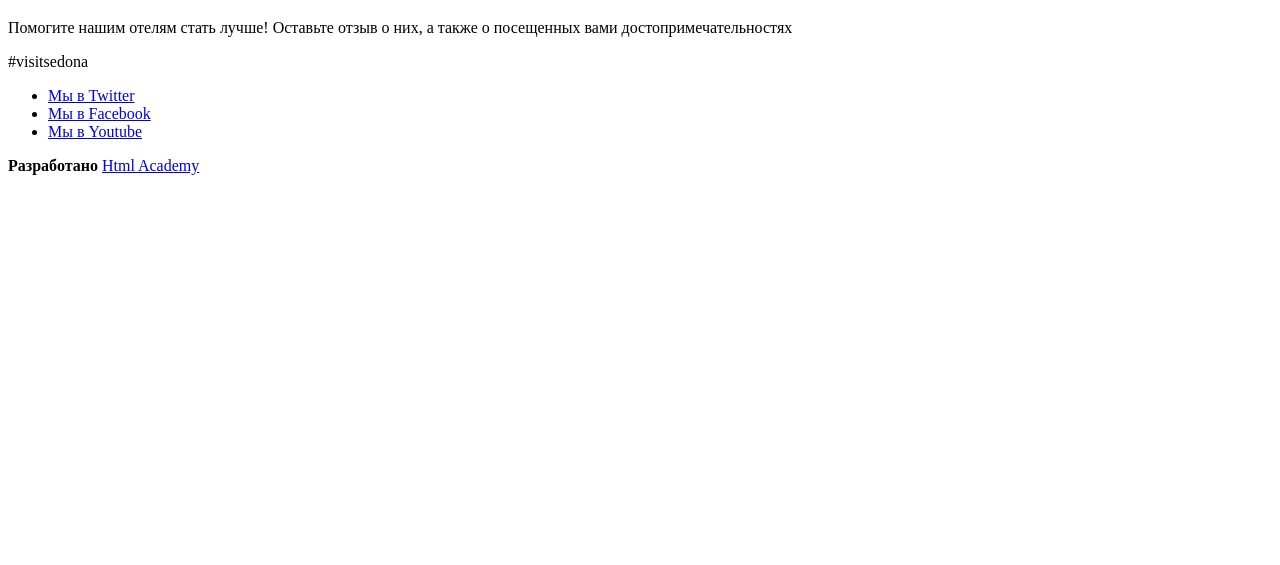
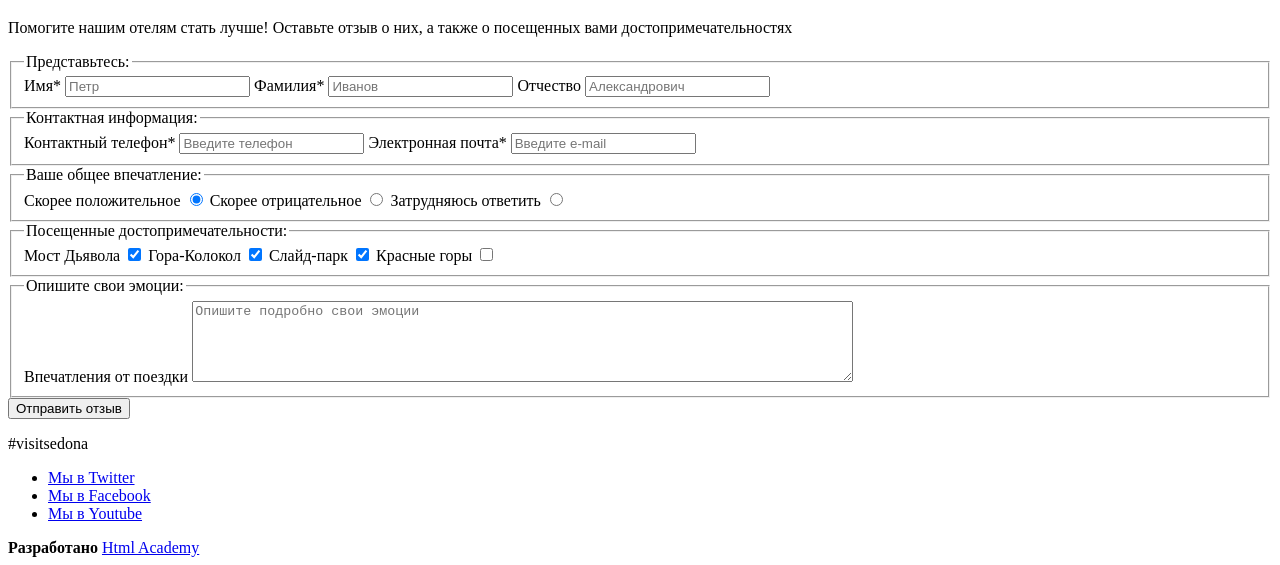
Before and after one commit to shampansky/877927-sedona-17, a plain HTML site: page source/form.html in a window 1280 px wide. Shown: the part 265-830 px from the top of the page. Before the commit the page ends 800 px from the top, so only its background shows below. Drawn offline with Linux system fonts and the light colour scheme.

Commit message:
добавил верстку формы

```diff
--- a/source/form.html
+++ b/source/form.html
@@ -25,7 +25,55 @@
     <main class="page-main">
       <h1 class="page-header">Оставьте свой отзыв</h1>
       <p class="header-caption">Помогите нашим отелям стать лучше! Оставьте отзыв о них, а также о посещенных вами достопримечательностях</p>
-      <!-- Форма отзыва -->
+      <form class="review" action="https://echo.htmlacademy.ru" method="post">
+        <fieldset class="review__item">
+          <legend class="review__title">Представьтесь:</legend>
+          <label class="review__label" for="first-name">Имя*</label>
+          <input class="review__text" id="first-name" type="text" name="first-name" placeholder="Петр">
+          <label class="review__label" for="last-name">Фамилия*</label>
+          <input class="review__text" id="last-name" type="text" name="last-name" placeholder="Иванов">
+          <label class="review__label" for="patronymic">Отчество</label>
+          <input class="review__text" id="patronymic" type="text" name="patronymic" placeholder="Александрович">
+        </fieldset>
+
+        <fieldset class="review__item">
+          <legend class="review__title">Контактная информация:</legend>
+          <label class="review__label" for="phone">Контактный телефон*</label>
+          <input class="review__text" id="phone" type="text" name="phone" placeholder="Введите телефон">
+          <label class="review__label" for="email">Электронная почта*</label>
+          <input class="review__text" id="email" type="text" name="email" placeholder="Введите e-mail">
+        </fieldset>
+
+        <fieldset class="review__item">
+          <legend class="review__title">Ваше общее впечатление:</legend>
+          <label class="review__label" for="impression-positive">Скорее положительное</label>
+          <input class="review__radio" id="impression-positive" type="radio" name="impression" value="positive" checked>
+          <label class="review__label" for="impression-negative">Скорее отрицательное</label>
+          <input class="review__radio" id="impression-negative" type="radio" name="impression" value="negative">
+          <label class="review__label" for="impression-neutral">Затрудняюсь ответить</label>
+          <input class="review__radio" id="impression-neutral" type="radio" name="impression" value="neutral">
+        </fieldset>
+
+        <fieldset class="review__item">
+          <legend class="review__title">Посещенные достопримечательности:</legend>
+          <label class="review__label" for="devils-bridge">Мост Дьявола</label>
+          <input class="review__checkbox" id="devils-bridge" type="checkbox" name="sight-devils-bridge" checked>
+          <label class="review__label" for="bell-rock">Гора-Колокол</label>
+          <input class="review__checkbox" id="bell-rock" type="checkbox" name="sight-bell-rock" checked>
+          <label class="review__label" for="slide-park">Слайд-парк</label>
+          <input class="review__checkbox" id="slide-park" type="checkbox" name="sight-slide-park" checked>
+          <label class="review__label" for="red-rock">Красные горы</label>
+          <input class="review__checkbox" id="red-rock" type="checkbox" name="sight-red-rock">
+        </fieldset>
+
+        <fieldset class="review__item">
+          <legend class="review__title">Опишите свои эмоции:</legend>
+          <label class="review__label" for="emotions">Впечатления от поездки</label>
+          <textarea class="review__textarea" name="emotions" id="emotions" rows="5" cols="80" placeholder="Опишите подробно свои эмоции"></textarea>
+        </fieldset>
+
+        <input class="review__submit button" type="submit" value="Отправить отзыв">
+      </form>
     </main>
 
     <footer class="page-footer">
```
